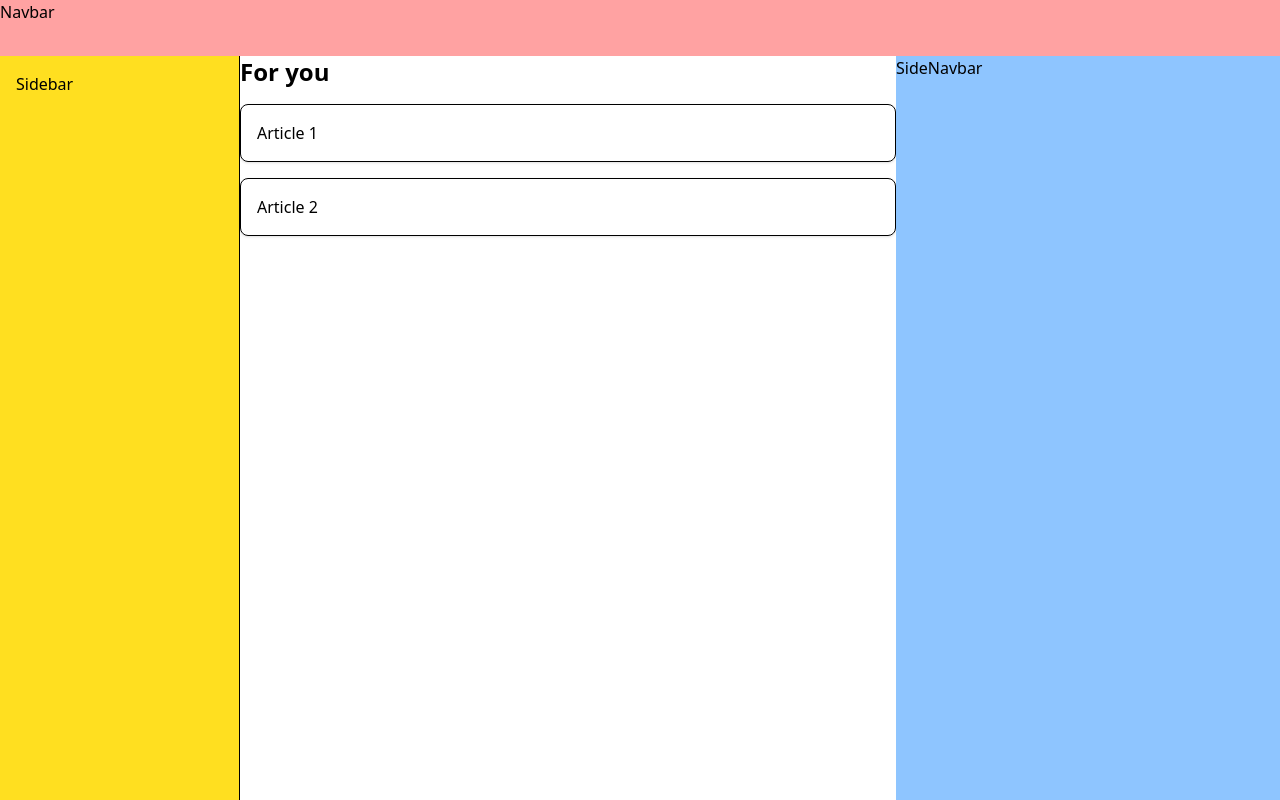
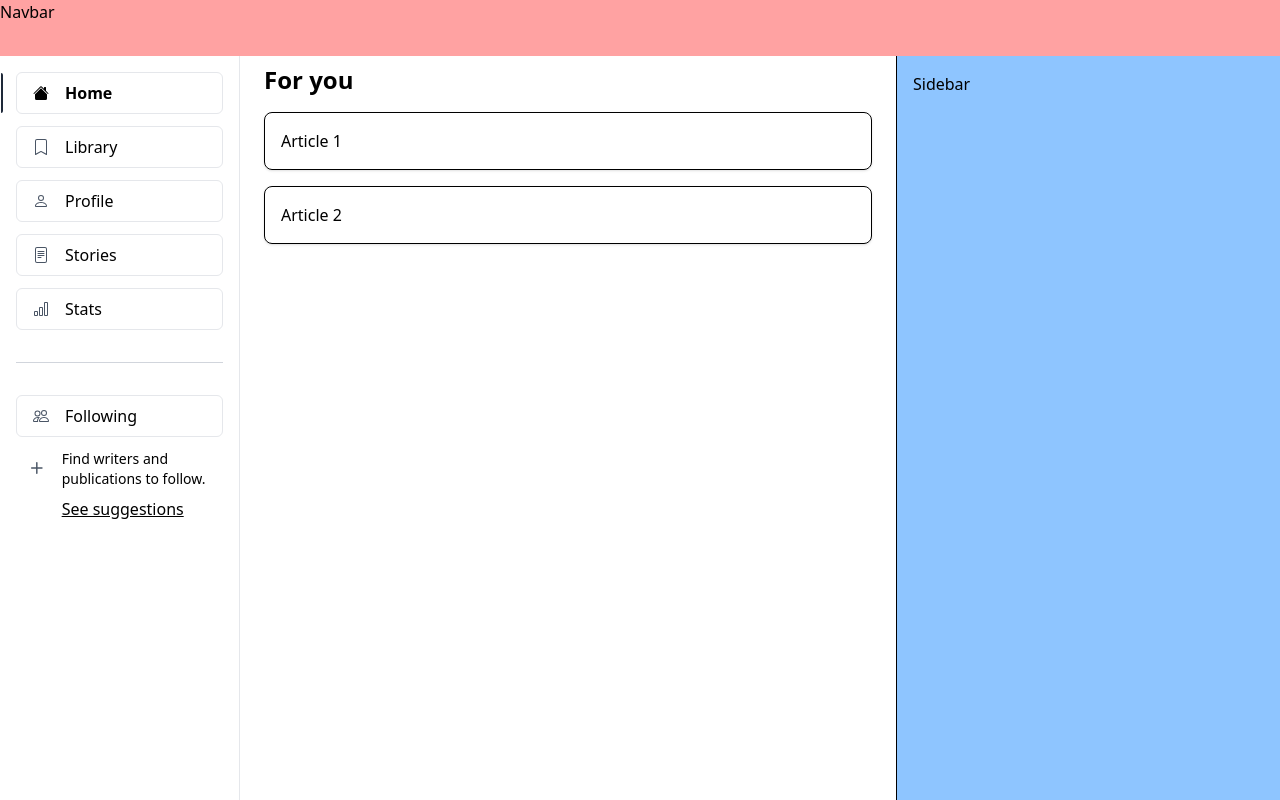
Before and after one commit to NgocPMT/FA25_FER202_GROUP_3, a React (Vite) app: page /home in a window 1280 px wide. Built offline with nearby package versions, Linux system fonts and the light colour scheme.

Commit message:
Side-Navbar

```diff
--- a/src/components/SideNavbar.jsx
+++ b/src/components/SideNavbar.jsx
@@ -1,5 +1,132 @@
+import { useState } from "react";
+import {
+  BsHouse,
+  BsHouseFill,
+  BsBookmark,
+  BsBookmarkFill,
+  BsPerson,
+  BsPersonFill,
+  BsFileText,
+  BsFileTextFill,
+  BsBarChart,
+  BsBarChartFill,
+  BsPeople,
+  BsFillPeopleFill,
+  BsPlusCircle,
+} from "react-icons/bs";
+
+import { FiPlus } from "react-icons/fi";
+
+const MenuItem = ({ icon, iconFill, label, href, active, onClick }) => {
+  return (
+    <li
+      onClick={onClick}
+      className="relative group flex items-center gap-4 pl-4 pr-3 py-2 rounded-md cursor-pointer hover:bg-gray-100 border border-gray-200"
+    >
+      <span
+        className={`absolute top-0 -left-4 h-full w-0.5 rounded-r ${
+          active ? "bg-gray-800" : "bg-transparent group-hover:bg-gray-800"
+        }`}
+      ></span>
+
+      <span
+        className={`group-hover:hidden ${active ? "hidden" : ""} text-gray-600`}
+      >
+        {icon}
+      </span>
+
+      <span
+        className={`hidden group-hover:inline ${
+          active ? "inline text-black" : ""
+        }`}
+      >
+        {iconFill}
+      </span>
+
+      <a
+        href={href}
+        className={`flex-1 ${
+          active ? "font-bold text-black" : "group-hover:font-bold"
+        }`}
+      >
+        {label}
+      </a>
+    </li>
+  );
+};
+
 const SideNavbar = () => {
-  return <div>SideNavbar</div>;
+  const [activeItem, setActiveItem] = useState("Home");
+
+  return (
+    <div>
+      <ul className="space-y-3">
+        <MenuItem
+          icon={<BsHouse />}
+          iconFill={<BsHouseFill />}
+          label="Home"
+          href="#"
+          active={activeItem === "Home"}
+          onClick={() => setActiveItem("Home")}
+        />
+        <MenuItem
+          icon={<BsBookmark />}
+          iconFill={<BsBookmarkFill />}
+          label="Library"
+          href="#"
+          active={activeItem === "Library"}
+          onClick={() => setActiveItem("Library")}
+        />
+        <MenuItem
+          icon={<BsPerson />}
+          iconFill={<BsPersonFill />}
+          label="Profile"
+          href="#"
+          active={activeItem === "Profile"}
+          onClick={() => setActiveItem("Profile")}
+        />
+        <MenuItem
+          icon={<BsFileText />}
+          iconFill={<BsFileTextFill />}
+          label="Stories"
+          href="#"
+          active={activeItem === "Stories"}
+          onClick={() => setActiveItem("Stories")}
+        />
+        <MenuItem
+          icon={<BsBarChart />}
+          iconFill={<BsBarChartFill />}
+          label="Stats"
+          href="#"
+          active={activeItem === "Stats"}
+          onClick={() => setActiveItem("Stats")}
+        />
+      </ul>
+
+      <hr className="my-8 border-gray-300" />
+
+      <ul className="space-y-3">
+        <MenuItem
+          icon={<BsPeople />}
+          iconFill={<BsFillPeopleFill />}
+          label="Following"
+          href="#"
+          active={activeItem === "Following"}
+          onClick={() => setActiveItem("Following")}
+        />
+
+        <li className="suggest-box flex items-start gap-4 px-3">
+          <FiPlus className="mt-1 text-gray-600 text-3xl" />
+          <div className="content flex flex-col gap-2">
+            <p className="text-sm">Find writers and publications to follow.</p>
+            <a href="#" className="underline">
+              See suggestions
+            </a>
+          </div>
+        </li>
+      </ul>
+    </div>
+  );
 };
 
 export default SideNavbar;
--- a/src/routes/HomeDashboard.jsx
+++ b/src/routes/HomeDashboard.jsx
@@ -6,15 +6,15 @@ import "../css/HomeDashboard.css";
 const HomeDashboard = () => {
   return (
     <div className="home-grid min-h-lvh">
-      <div className="navbar h-14 bg-red-300">
+      <div className="fixed top-0 left-0 right-0 h-14 bg-red-300 z-50">
         <Navbar />
       </div>
 
-      <div className="sidebar w-60 bg-yellow-300 border-r p-4">
-        <Sidebar />
+      <div className="fixed top-14 left-0 h-[calc(100%-56px)] w-60 border-r border-gray-200 bg-white p-4 bg-white overflow-y-auto">
+        <SideNavbar />
       </div>
 
-      <main>
+      <main className="pt-16 ml-60 mr-96 p-6">
         <h1 className="text-2xl font-semibold mb-4">For you</h1>
         <div className="space-y-4">
           <div className="border p-4 rounded-lg shadow-sm">Article 1</div>
@@ -22,8 +22,8 @@ const HomeDashboard = () => {
         </div>
       </main>
 
-      <div className="side-navbar w-96 bg-blue-300">
-        <SideNavbar />
+      <div className="fixed top-14 right-0 h-[calc(100%-56px)] w-96 bg-blue-300 border-l p-4">
+        <Sidebar />
       </div>
     </div>
   );
```
